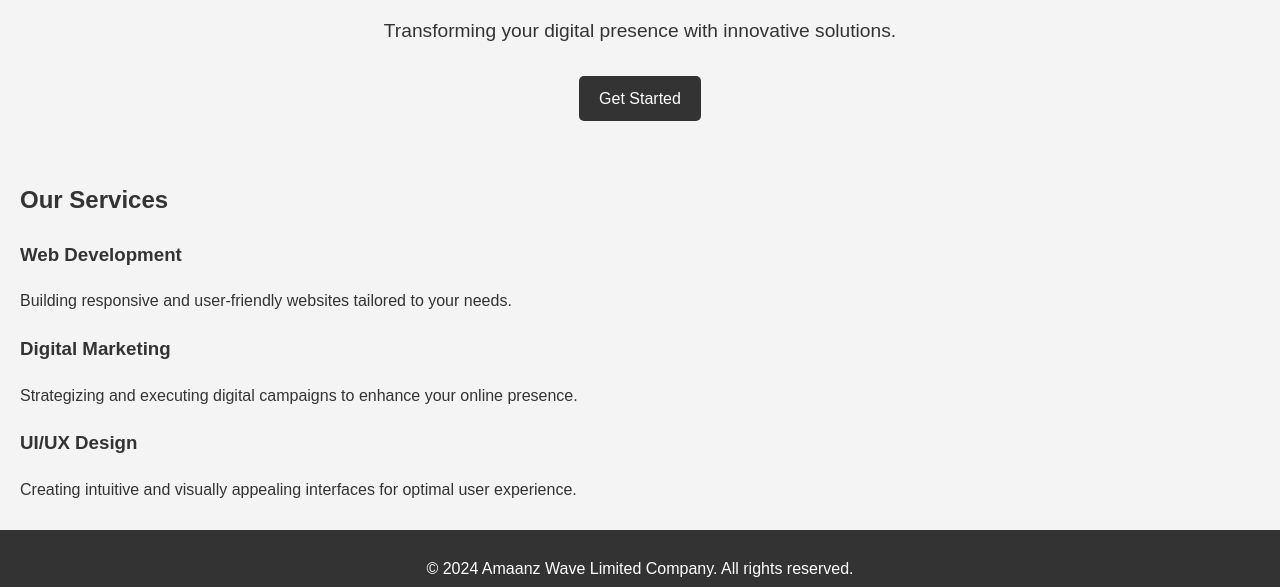
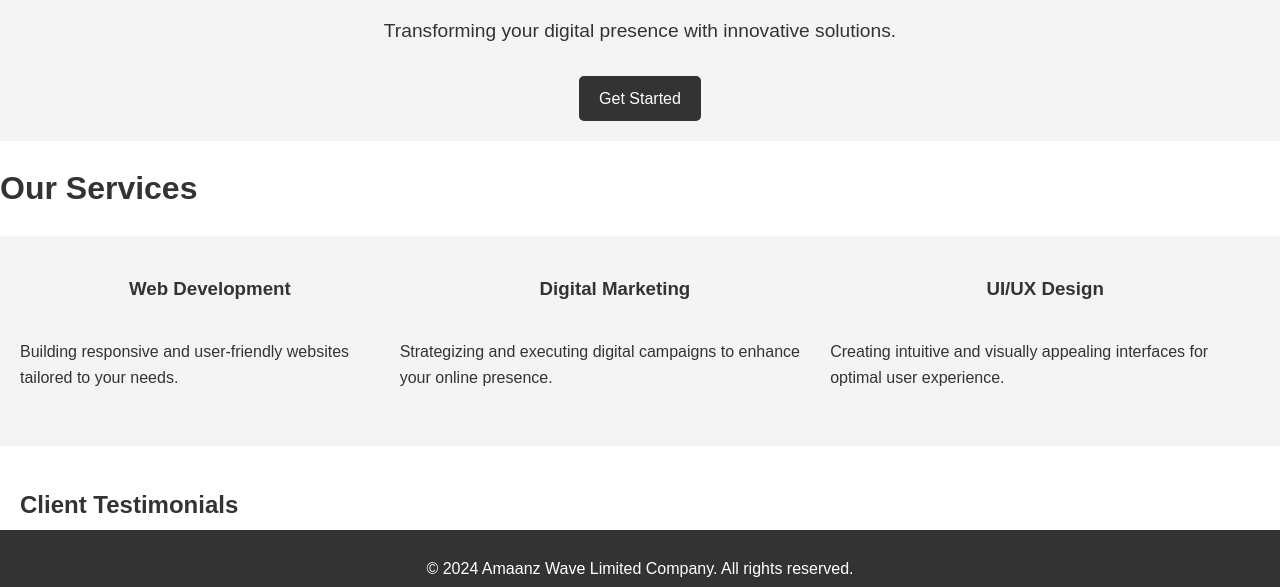
Before and after one commit to fardosa105/my-personol-website, a plain HTML site: page index.html in a window 1280 px wide. Shown: the part 192-779 px from the top of the page. Drawn offline with Linux system fonts and the light colour scheme.

Commit message:
added changes

```diff
--- a/index.html
+++ b/index.html
@@ -19,9 +19,9 @@
         <p>Transforming your digital presence with innovative solutions.</p>
         <a href="#services" class="button">Get Started</a>
     </header>
+    <h1>Our Services</h1>
+    <section id="services">
 
-    <section id="services">
-        <h2>Our Services</h2>
         <div class="service">
             <h3>Web Development</h3>
             <p>Building responsive and user-friendly websites tailored to your needs.</p>
--- a/style.css
+++ b/style.css
@@ -46,10 +46,16 @@ section {
 
 #services {
     background: #f4f4f4;
+    display: flex;
+    justify-content: space-around;
 }
 
 .service {
     margin-bottom: 20px;
+    display: flex;
+flex-direction: column;
+justify-content: center;
+align-items: center;
 }
 
 #testimonials blockquote {
```
